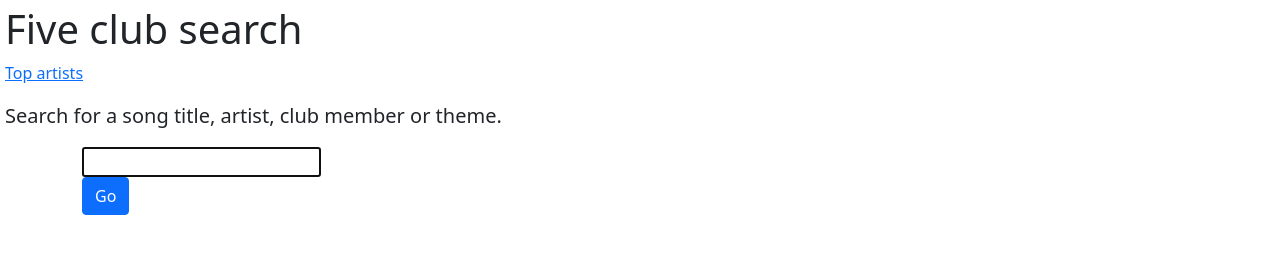
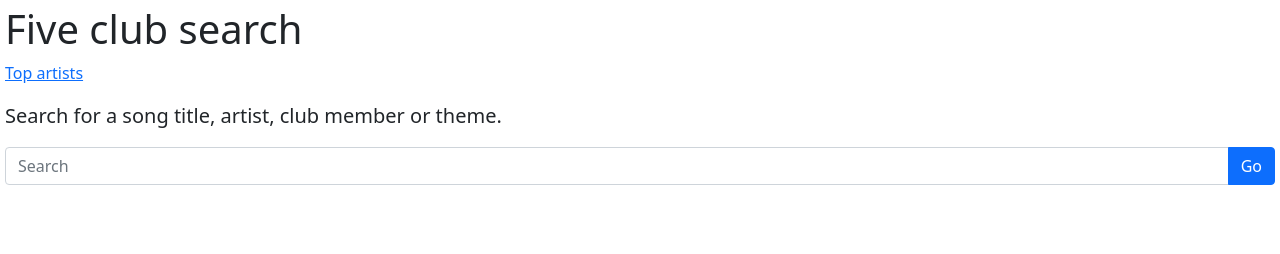
Before and after one commit to johnbourne85/fives, a plain HTML site: page index.html in a window 1280 px wide. Drawn offline with nearby package versions, Linux system fonts and the light colour scheme.

Commit message:
tidy up bootstrap

```diff
--- a/index.html
+++ b/index.html
@@ -13,14 +13,17 @@
       integrity="sha384-b5kHyXgcpbZJO/tY9Ul7kGkf1S0CWuKcCD38l8YkeH8z8QjE0GmW1gYU5S9FOnJ0"
       crossorigin="anonymous"
     ></script>
-<meta charset="UTF-8">
-    <meta name="viewport" content="width=device-width, initial-scale=1.0">
-    <link rel="preconnect" href="https://fonts.gstatic.com">
-    <link rel="preconnect" href="https://fonts.gstatic.com">
-    <link href="https://fonts.googleapis.com/css2?family=Roboto&family=Sora&display=swap" rel="stylesheet">
+    <meta charset="UTF-8" />
+    <meta name="viewport" content="width=device-width, initial-scale=1.0" />
+    <link rel="preconnect" href="https://fonts.gstatic.com" />
+    <link rel="preconnect" href="https://fonts.gstatic.com" />
+    <link
+      href="https://fonts.googleapis.com/css2?family=Roboto&family=Sora&display=swap"
+      rel="stylesheet"
+    />
     <script src="https://ajax.googleapis.com/ajax/libs/jquery/3.5.1/jquery.min.js"></script>
     <script src="searchfunction.js"></script>
-    <link rel="stylesheet" href="styles.css">
+    <link rel="stylesheet" href="styles.css" />
     <title>Fives search</title>
   </head>
 
@@ -30,22 +33,29 @@
     <p><a href="/artists.html">Top artists</a></p>
     <p class="lead">Search for a song title, artist, club member or theme.</p>
 
-<div class="container">
-
-    <div class="input-container">
-      <input type="text" id="searchbox" class="testclass" autofocus></input>
-    </div>
-  <button type="button" class="btn btn-primary" onclick="searchfunction()">Go</button>
-  </div>
-  <div id="message"></div>
-  <div class="row row-cols-1 row-cols-md-4 g-4" id="output">
-
-
-
+    <div class="input-group mb-3">
+      <input
+        type="text"
+        id="searchbox"
+        class="form-control"
+        placeholder="Search"
+        aria-label="Search for a song title, artist, club member or theme"
+        aria-describedby="searchBtn"
+      />
+      <button
+        class="btn btn-primary"
+        type="button"
+        id="searchBtn"
+        onclick="searchfunction()"
+      >
+        Go
+      </button>
     </div>
 
-  <div class="card-group" id="output">
-   </div>
+    <div id="message"></div>
+    <div id="output"></div>
+
+    <div class="card-group" id="output"></div>
     <script src="script.js"></script>
   </body>
 </html>
--- a/script.js
+++ b/script.js
@@ -8,6 +8,6 @@ inputBox.addEventListener("keyup", function (event) {
   // Number 13 is the "Enter" key on the keyboard
   if (event.key === "Enter") {
     // Trigger the button element with a click
-    document.getElementById("searchbtn").click();
+    document.getElementById("searchBtn").click();
   }
 });
--- a/searchfunction.js
+++ b/searchfunction.js
@@ -1,67 +1,53 @@
 function searchfunction() {
-  $("#output").html("");
-  $("#searchbtn").html("...");
-  $("#searchbtn").attr("disabled", true);
-  $("#searchbtn").css("color", "black");
-  $("#searchbtn").css("background-color", "#f2f2f2");
-  $("#pagination").html("");
-  var offset = "";
-  var baseid = "appoSpWy6YfbT6owy";
-  var tablename = "songs";
-  var query = "";
-  var searchURL = "";
-  var apikey = "keyikCO7h5adp9Xtx";
-  var hadThat =
-    "<p>WE'VE HAD THAT ALREADY! Or... at least we've had something kinda similar based on the letters you've typed in...</p>";
+  document.querySelector("#output").innerHTML = "";
+  document.querySelector("#searchBtn").textContent = "...";
+  document.querySelector("#searchBtn").classList.add("disabled");
+
+  const baseid = "appoSpWy6YfbT6owy";
+  const tablename = "songs";
+  const query = document.querySelector("#searchbox").textContent;
+  const apikey = "keyikCO7h5adp9Xtx";
+  const hadThat = `<div class="alert alert-warning" role="alert"><p><strong>We've had that already!</strong></p></p>Or... at least we've had something kinda similar based on the letters you've typed in...</p></div>`;
   document.querySelector("#message").textContent = "";
-  query = $("#searchbox").val();
-  var searchURL =
-    "https://api.airtable.com/v0/" +
-    baseid +
-    "/" +
-    tablename +
-    "?api_key=" +
-    apikey +
-    "&filterByFormula=Find(LOWER(%22" +
-    query +
-    "%22)%2C+LOWER(searchroll))&pageSize=100" +
-    offset;
+  const searchURL = `https://api.airtable.com/v0/${baseid}/${tablename}?api_key=${apikey}&filterByFormula=Find(LOWER(%22${query}%22)%2C+LOWER(searchroll))`;
+  let oddEven = "";
 
   $.getJSON(searchURL, function (songData) {
     if (songData.records.length === 0) {
       $("#message").append(
-        "<div class='error'><p>There was a young man called Peter,</p><p>When it comes to cock, he's an eater,</p><p>No results for this search,</p><p>But don't cry, Mr Church,</p><p>You are a song choosing world beater.</p></div>"
+        `<div class="alert alert-warning" role="alert"><p>There was a young man called Peter,</p><p>When it comes to cock, he's an eater,</p><p>No results for this search,</p><p>But don't cry, Mr Church,</p><p>You are a song choosing world beater.</p></div>`
       );
-      $("#searchbtn").html("Go");
-      $("#searchbtn").attr("disabled", false);
-      $("#searchbtn").css("color", "white");
-      $("#searchbtn").css("background-color", "#0099cc");
+      document.querySelector("#searchBtn").textContent = "Go";
+      document.querySelector("#searchBtn").classList.remove("disabled");
     } else {
       $("#message").append(hadThat);
 
-      for (var i = 0; i < songData.records.length; i++) {
+      for (let i = 0; i < songData.records.length; i++) {
         let who = songData.records[i].fields.whoSongRoll;
         if (who === undefined) {
           who = "someone";
         }
 
-        var songitem = `
-        <div class="col" >
-        <div class="card text-dark bg-light mb-3" style="width: 18rem;">
-          <div class="card-body">
-            <h5 class="card-title">${songData.records[i].fields.title}</h5>
-            <h6 class="card-subtitle mb-2 text-muted">by ${songData.records[i].fields.artistRoll}</h6>
+        if (i % 2 == 0) {
+          oddEven = "list-group-item-success";
+        } else {
+          oddEven = "list-group-item-primary";
+        }
+
+        const songitem = `
+        <ul class="list-group">
+        <li class="list-group-item ${oddEven}">
+        <h4 class="card-title">${songData.records[i].fields.title}</h4>
+            <h5 class="card-subtitle mb-2 text-muted">by ${songData.records[i].fields.artistRoll}</h5>
             <p class="card-text">Chosen by <strong>${who}</strong> in the "<em><strong>${songData.records[i].fields.themeRoll}</strong></em>" theme.</p>
-          </div>
-        </div>
-        </div>`;
+        </li>
+        </ul>
+        `;
 
         $("#output").append(songitem);
 
-        $("#searchbtn").html("Go");
-        $("#searchbtn").attr("disabled", false);
-        $("#searchbtn").css("color", "white");
-        $("#searchbtn").css("background-color", "#0099cc");
+        document.querySelector("#searchBtn").textContent = "Go";
+        document.querySelector("#searchBtn").classList.remove("disabled");
       }
     }
   });
```
Lines whose indentation alone changed are shown as unchanged.
